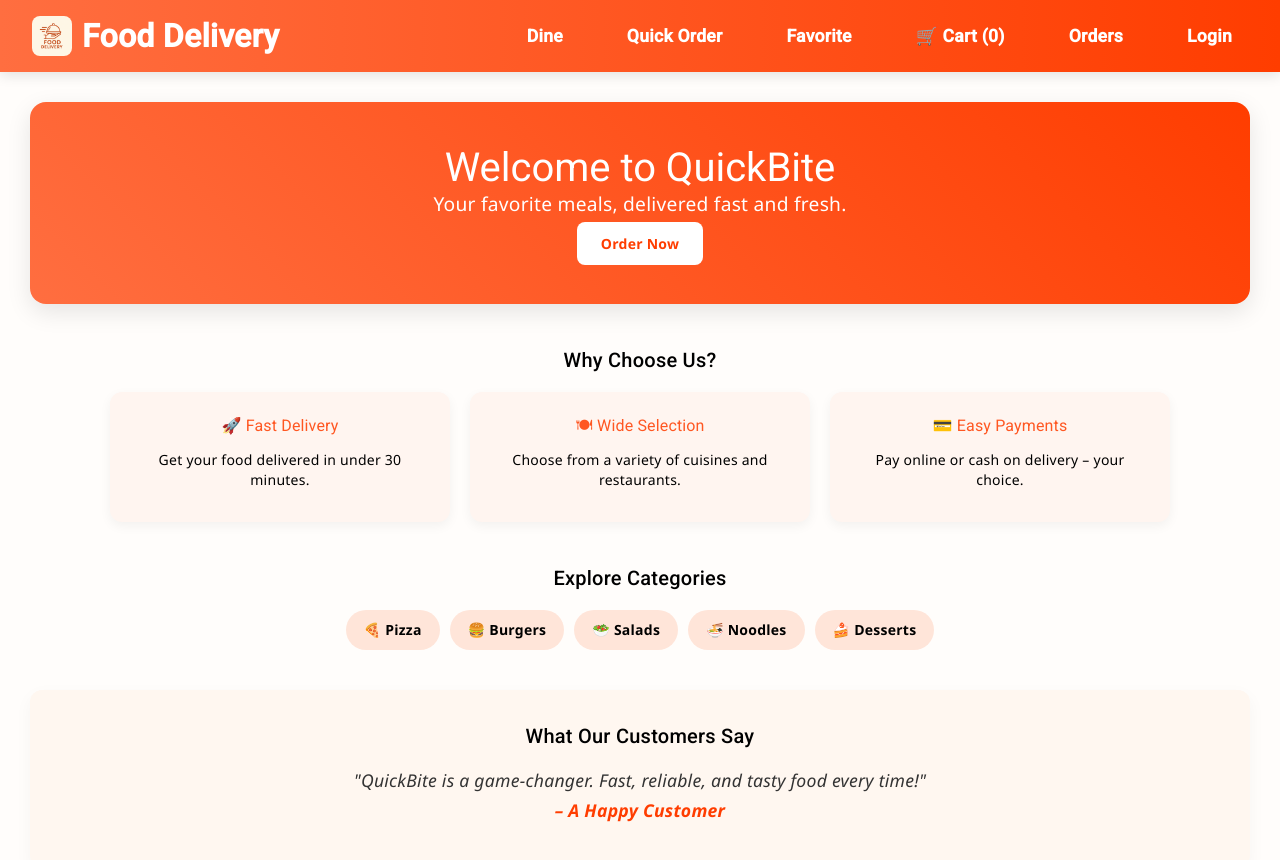
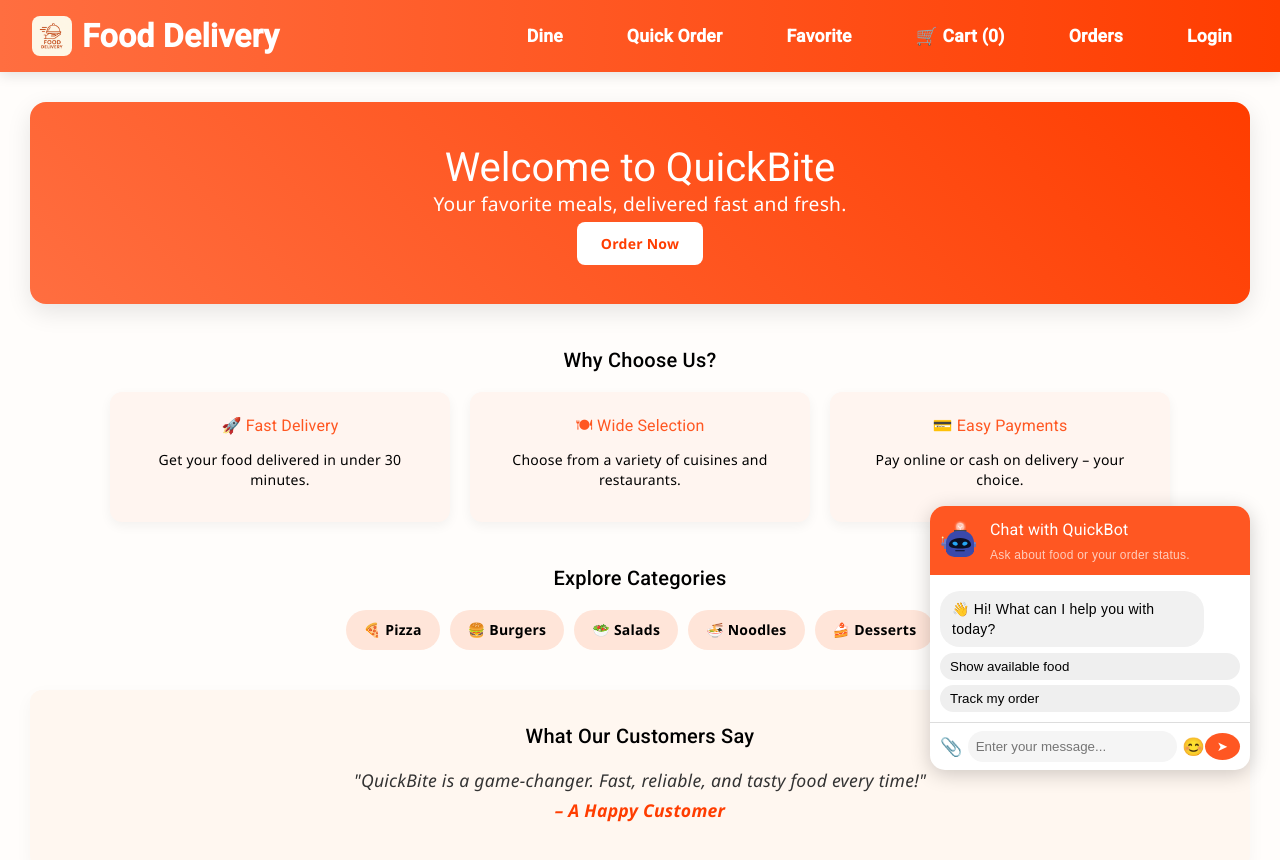
Before and after one commit to Prashanth-HP/Food_Delivery, an Angular app in the folder Frontend/: page / in a window 1280 px wide. Shown: the top 860 px of the page. Built offline with nearby package versions, Linux system fonts and the light colour scheme.

Commit message:
Chatbot Integrated

```diff
--- a/Frontend/src/app/components/home/home.component.css
+++ b/Frontend/src/app/components/home/home.component.css
@@ -116,3 +116,113 @@
     align-items: center;
   }
 }
+.chatbot-container {
+  position: fixed;
+  bottom: 30px;
+  right: 30px;
+  z-index: 999;
+}
+
+.chat-wrapper {
+  width: 320px;
+  background: #fff;
+  border-radius: 15px;
+  box-shadow: 0 4px 20px rgba(0, 0, 0, 0.2);
+  font-family: Arial, sans-serif;
+  overflow: hidden;
+}
+
+.chat-header {
+  display: flex;
+  align-items: center;
+  padding: 10px;
+  background: #ff5722;
+  color: white;
+}
+
+.chat-header img {
+  width: 40px;
+  height: 40px;
+  border-radius: 50%;
+  margin-right: 10px;
+}
+
+.header-text h3 {
+  margin: 0;
+  font-size: 16px;
+}
+
+.header-text span {
+  font-size: 12px;
+  color: #ffccbc;
+}
+
+.chat-body {
+  padding: 10px;
+  max-height: 300px;
+  overflow-y: auto;
+  display: flex;
+  flex-direction: column;
+}
+
+.message {
+  padding: 8px 12px;
+  margin: 6px 0;
+  border-radius: 20px;
+  max-width: 80%;
+}
+
+.message.user {
+  align-self: flex-end;
+  background: #e3f2fd;
+}
+
+.message.bot {
+  background: #f1f1f1;
+}
+
+.quick-buttons {
+  display: flex;
+  flex-direction: column;
+  gap: 5px;
+}
+
+.quick-buttons button {
+  padding: 6px 10px;
+  border: none;
+  border-radius: 15px;
+  background-color: #efefef;
+  cursor: pointer;
+  text-align: left;
+}
+
+.chat-input-area {
+  display: flex;
+  align-items: center;
+  border-top: 1px solid #ddd;
+  padding: 8px 10px;
+}
+
+.chat-input-area input {
+  flex: 1;
+  padding: 8px;
+  border: none;
+  border-radius: 20px;
+  background: #f5f5f5;
+  margin: 0 5px;
+}
+
+.chat-input-area .attach,
+.chat-input-area .emoji {
+  cursor: pointer;
+  font-size: 18px;
+}
+
+.send-btn {
+  background: #ff5722;
+  color: white;
+  border: none;
+  padding: 6px 12px;
+  border-radius: 50%;
+  cursor: pointer;
+}
--- a/Frontend/src/app/components/home/home.component.html
+++ b/Frontend/src/app/components/home/home.component.html
@@ -42,3 +42,31 @@
     </blockquote>
   </section>
 </div>
+<!-- Add this chatbot UI to your home.component.html -->
+
+<div class="chatbot-container">
+  <div class="chat-wrapper">
+    <div class="chat-header">
+    <img src="assets/bot.svg" alt="Avatar">
+    <div class="header-text">
+      <h3>Chat with QuickBot</h3>
+      <span>Ask about food or your order status.</span>
+    </div>
+  </div>
+
+  <div class="chat-body" id="chat-body">
+    <div class="message bot">👋 Hi! What can I help you with today?</div>
+    <div class="quick-buttons">
+      <button onclick="userQuery('Show available food')">Show available food</button>
+      <button onclick="userQuery('Track my order')">Track my order</button>
+    </div>
+  </div>
+
+  <div class="chat-input-area">
+    <span class="attach">📎</span>
+    <input type="text" id="chat-input" placeholder="Enter your message..." onkeypress="handleKeyPress(event)">
+    <span class="emoji">😊</span>
+    <button class="send-btn" onclick="sendMessage()">➤</button>
+  </div>
+</div>
+</div>
```
Also changed, not shown: Frontend/src/assets/bot.svg (added).
